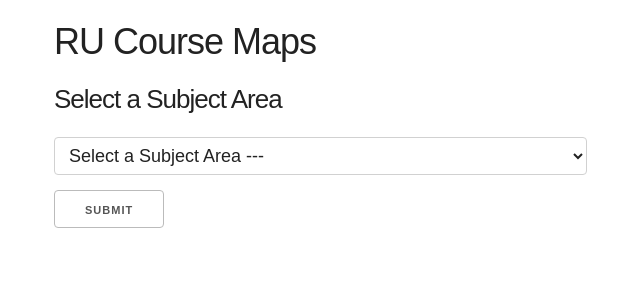
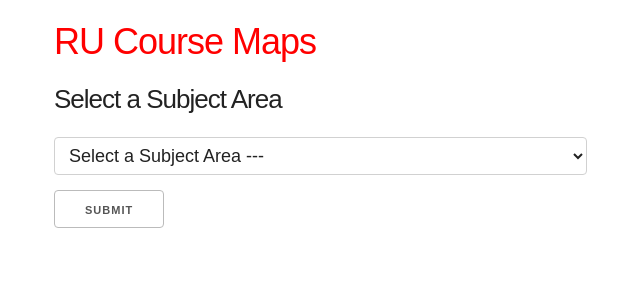
Before and after one commit to roopeshkom/RUCourseMaps, a Flask app: page / in a window 1280 px wide. Shown: the top 300 px of the page, without its empty margins (126-766 px from the left). Run offline with Flask 2, Linux system fonts and the light colour scheme; parts of the project's set-up code (start-up, migrations or seed data) failed here and were passed over.

Commit message:
finished

```diff
--- a/static/main.css
+++ b/static/main.css
@@ -26,6 +26,7 @@ ul,ol {
     padding-left: 40px;
     padding-left: 4rem;
 }
+
 
 h1,h2,h3,h4,h5,h6 {
     font-weight: 300;
--- a/templates/index.html
+++ b/templates/index.html
@@ -2,6 +2,7 @@
 <head>
     <meta charset="utf-8">
     <meta name="viewport" content="width=device-width">
+
     <title>RU Course Maps</title>
     <link rel="stylesheet" href="static/normalize.css">
     <link rel="stylesheet" href="static/skeleton.css">
@@ -10,7 +11,7 @@
 <body>
 
     <div class="wrapper">
-        <h1>RU Course Maps</h1>
+        <h1 style="color:red">RU Course Maps</h1>
 
           <form action="{{ url_for('index') }}" name="deptnum" method="POST">
 
@@ -27,4 +28,6 @@
 
     </div>
 </body>
+
+<!--Roopesh,Alex, and Bhargav-->
 </html>
```
Also changed, not shown: images/LandingPage.png (added), images/LargeScale.PNG (added), images/greatGraph.png (added), images/thisThumb.png (added), images/thumbnail.png (added).
